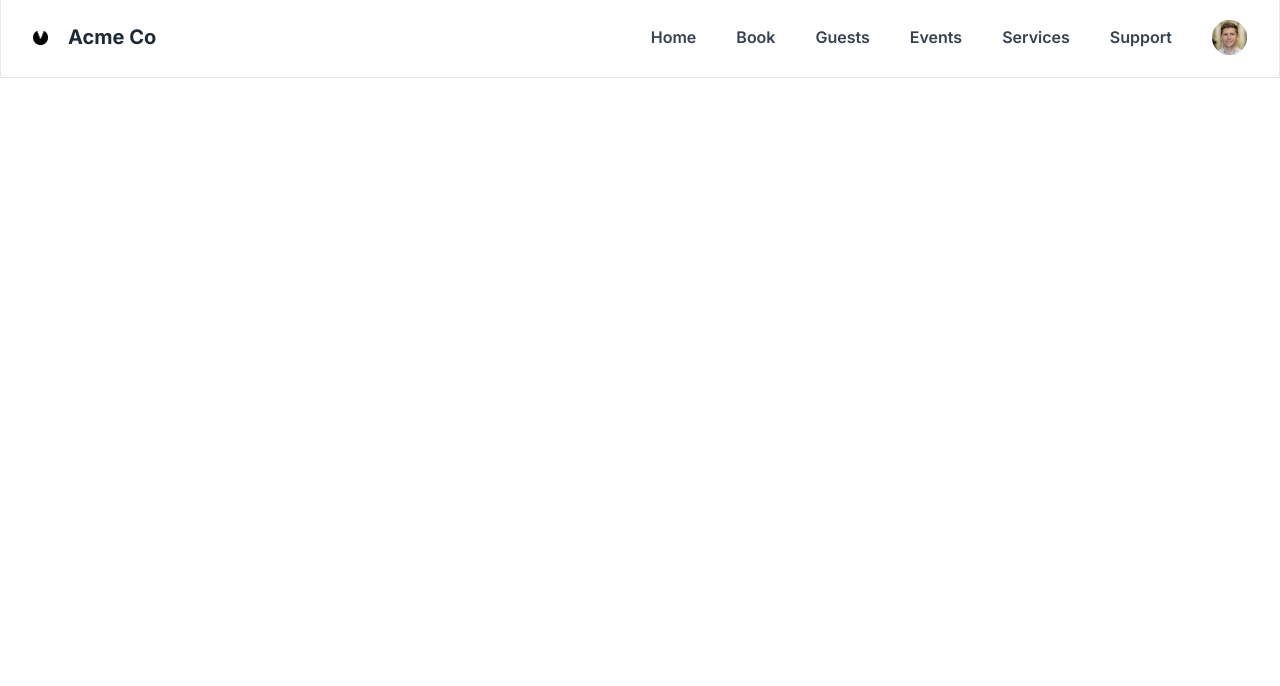
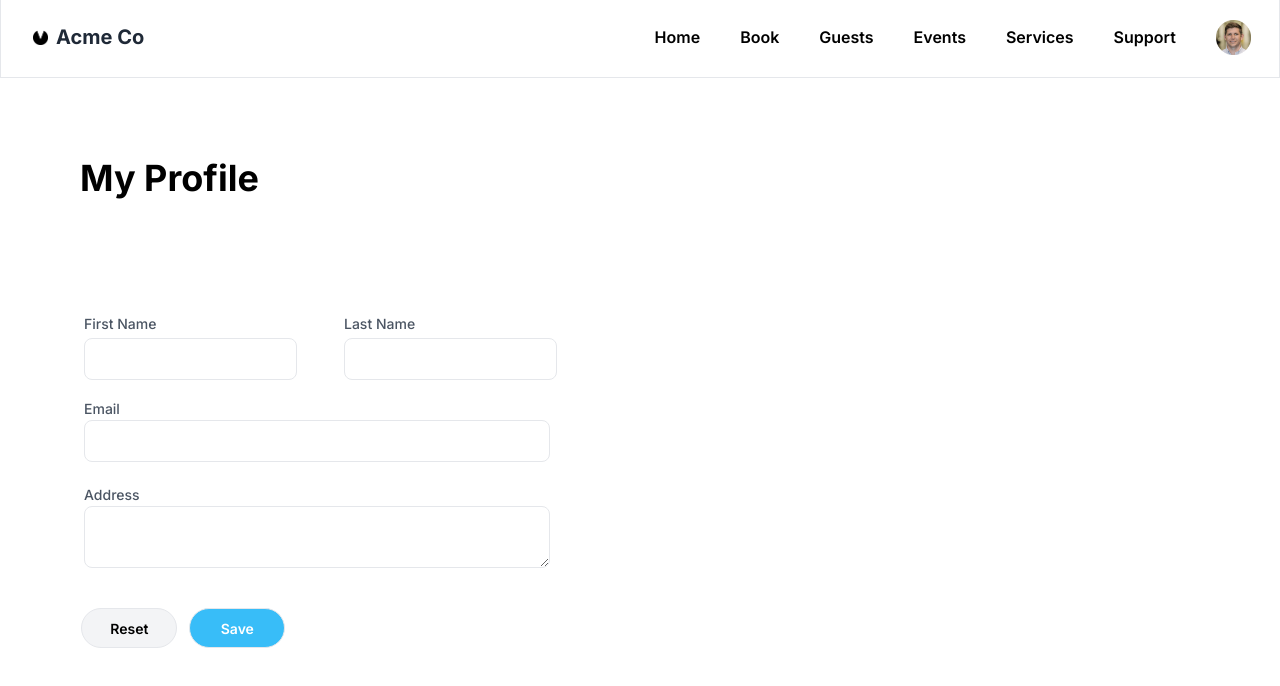
Before and after one commit to Hardik888/Formassignment, a Next.js app: page / in a window 1280 px wide. Shown: the top 686 px of the page. Built offline with nearby package versions, Linux system fonts and the light colour scheme.

Commit message:
Hero & Form

```diff
--- /dev/null
+++ b/app/Component/Form/form.tsx
@@ -0,0 +1,118 @@
+"use client";
+import { useState } from "react";
+
+const Form = () => {
+  const [formData, setFormData] = useState({
+    email: "",
+    subject: "",
+    message: "",
+  });
+
+  const handleChange = (event: any) => {
+    const { name, value } = event.target;
+    setFormData({ ...formData, [name]: value });
+  };
+
+  const handleSubmit = (event: any) => {
+    event.preventDefault();
+    console.log("Form submitted:", formData);
+  };
+
+  return (
+    <section className="flex flex-wrap ml-10" id="form">
+      <div className="bg-white mt-1 p-8 rounded-lg ">
+        <form onSubmit={handleSubmit}>
+          <fieldset className="flex flex-col space-y-2">
+            <div className="flex flex-wrap md:flex-row">
+              <div className="mr-4 mb-2 md:mb-2 ml-3">
+                <label
+                  htmlFor="name"
+                  className="text-sm font-medium text-gray-600 block mb-1"
+                >
+                  First Name
+                </label>
+                <input
+                  type="name"
+                  id="name"
+                  name="name"
+                  value={formData.email}
+                  onChange={handleChange}
+                  className="bg-white border border-gray-200 text-black text-sm rounded-lg block w-11/12 p-2.5"
+                  placeholder=""
+                  required
+                />
+              </div>
+              <div className="mr-4 mb-2 md:mb-2 ml-3">
+                <label
+                  htmlFor="subject"
+                  className="text-sm font-medium text-gray-600 block mb-1"
+                >
+                  Last Name
+                </label>
+                <input
+                  type="text"
+                  id="subject"
+                  name="subject"
+                  value={formData.subject}
+                  onChange={handleChange}
+                  className="bg-white border border-gray-200 text-black text-sm rounded-lg block  w-11/12 p-2.5"
+                  placeholder=""
+                  required
+                />
+              </div>
+            </div>
+            <div className="ml-3">
+              <label
+                htmlFor="Email"
+                className="text-sm font-medium text-gray-600"
+              >
+                Email
+              </label>
+              <input
+                id="message"
+                name="message"
+                value={formData.message}
+                onChange={handleChange}
+                className="bg-gray-[#18191E] border border-gray-200 text-black mb-3 text-sm rounded-lg block w-11/12 p-2.5"
+                required
+              />
+            </div>
+            <div className="ml-3">
+              <label
+                htmlFor="Address"
+                className="text-sm font-medium text-gray-600"
+              >
+                Address
+              </label>
+              <textarea
+                id="message"
+                name="message"
+                value={formData.message}
+                onChange={handleChange}
+                className="bg-gray-[#18191E] border border-gray-200 text-black text-sm rounded-lg block  w-11/12 p-2.5"
+                required
+              />
+            </div>
+          </fieldset>
+          <div className=" absolute flex w-2/12   mt-10   ">
+            {" "}
+            <button
+              type="submit"
+              className="bg-gray-100 text-sm  border hover:bg-gray-100 text-black h-10 ml-auto w-24 font-semibold py-2.5 px-5 rounded-full"
+            >
+              Reset
+            </button>
+            <button
+              type="submit"
+              className=" bg-sky-400 border text-sm hover:bg-gray-500 text-white ml-3 h-10 w-24 font-semibold  py-2.5 px-5 rounded-full"
+            >
+              Save
+            </button>
+          </div>
+        </form>
+      </div>
+    </section>
+  );
+};
+
+export default Form;
--- a/app/Component/Form/hero.tsx
+++ b/app/Component/Form/hero.tsx
@@ -0,0 +1,11 @@
+const Hero = () => {
+  return (
+    <section className="flex flex-wrap ">
+      <div className=" mr-10">
+        <h1 className="m-20 text-black font-bold text-4xl">My Profile</h1>
+      </div>
+    </section>
+  );
+};
+
+export default Hero;
--- a/app/Component/Header/header.tsx
+++ b/app/Component/Header/header.tsx
@@ -11,22 +11,19 @@ const Header = () => {
   };
 
   return (
-    <header className="pb-6 bg-white border border-b-gray-200 lg:pb-0">
+    <header className="pb-6 bg-white border border-b-gray-200 lg:pb-0 w-auto">
       <div className="px-4 mx-auto max-w-7xl sm:px-6 lg:px-8">
         <div className="flex items-center justify-between h-16 lg:h-20">
-          <div className="flex items-center">
+          <div className="flex items-center   w-3/12 mr-80 ">
             {" "}
             <Image src="/image/acme.png" alt="Logo" width={15} height={10} />
-            <a
-              href="#"
-              className="text-xl font-bold text-gray-800 transition-all duration-200 ml-5  hover:text-amber-500 focus:text-gray-200"
-            >
+            <h1 className="text-xl font-bold text-gray-800 transition-all duration-200 ml-2  hover:text-amber-500 focus:text-gray-200">
               Acme Co
-            </a>
+            </h1>
           </div>
           <button
             type="button"
-            className="inline-flex p-2 text-gray-700 transition-all duration-200 rounded-md lg:hidden focus:bg-gray-100  hover:text-amber-500"
+            className="inline-flex p-2 text-black transition-all duration-200 rounded-md lg:hidden focus:bg-gray-100  hover:text-amber-500"
             onClick={toggleSidebar}
           >
             {isSidebarOpen ? "x" : "||"}
@@ -35,37 +32,37 @@ const Header = () => {
           <nav className="hidden lg:flex lg:items-center lg:space-x-10">
             <a
               href="#"
-              className="text-base font-semibold text-gray-700 transition-all duration-200 hover:text-amber-500 focus:text-blue-600"
+              className="text-base font-semibold text-black transition-all duration-200 hover:text-amber-500 focus:text-blue-600"
             >
               Home
             </a>
             <a
               href="#"
-              className="text-base font-semibold text-gray-700 transition-all duration-200  hover:text-amber-500 focus:text-blue-600"
+              className="text-base font-semibold text-black transition-all duration-200  hover:text-amber-500 focus:text-blue-600"
             >
               Book
             </a>
             <a
               href="#"
-              className="text-base font-semibold text-gray-700 transition-all duration-200  hover:text-amber-500 focus:text-blue-600"
+              className="text-base font-semibold text-black transition-all duration-200  hover:text-amber-500 focus:text-blue-600"
             >
               Guests
             </a>
             <a
               href="#"
-              className="text-base font-semibold text-gray-700 transition-all duration-200  hover:text-amber-500 focus:text-blue-600"
+              className="text-base font-semibold text-black transition-all duration-200  hover:text-amber-500 focus:text-blue-600"
             >
               Events
             </a>
             <a
               href="#"
-              className="text-base font-semibold text-gray-700 transition-all duration-200  hover:text-amber-500 focus:text-blue-600"
+              className="text-base font-semibold text-black transition-all duration-200  hover:text-amber-500 focus:text-blue-600"
             >
               Services
             </a>
             <a
               href="#"
-              className="text-base font-semibold text-gray-700 transition-all duration-200  hover:text-amber-500 focus:text-blue-600"
+              className="text-base font-semibold text-black transition-all duration-200  hover:text-amber-500 focus:text-blue-600"
             >
               Support
             </a>
--- a/app/Component/Header/sidebar.tsx
+++ b/app/Component/Header/sidebar.tsx
@@ -14,19 +14,19 @@ export const Sidebar = ({ isSidebarOpen }: any) => {
             href="#"
             className="inline-flex py-2 text-base font-semibold text-gray-700 transition-all duration-200  hover:text-amber-500 focus:text-blue-600"
           >
-            Home{" "}
+            Home
           </a>
           <a
             href="#"
             className="inline-flex py-2 text-base font-semibold text-gray-700 transition-all duration-200  hover:text-amber-500 focus:text-blue-600"
           >
-            Book{" "}
+            Book
           </a>
           <a
             href="#"
             className="inline-flex py-2 text-base font-semibold text-gray-700 transition-all duration-200  hover:text-amber-500 focus:text-blue-600"
           >
-            Guests{" "}
+            Guests
           </a>
           <a
             href="#"
--- a/app/page.tsx
+++ b/app/page.tsx
@@ -1,9 +1,13 @@
+import Form from "./Component/Form/form";
+import Hero from "./Component/Form/hero";
 import Header from "./Component/Header/header";
 
 export default function Home() {
   return (
     <main className="flex min-h-screen -mt-1 flex-col">
       <Header />
+      <Hero />
+      <Form />
     </main>
   );
 }
```
